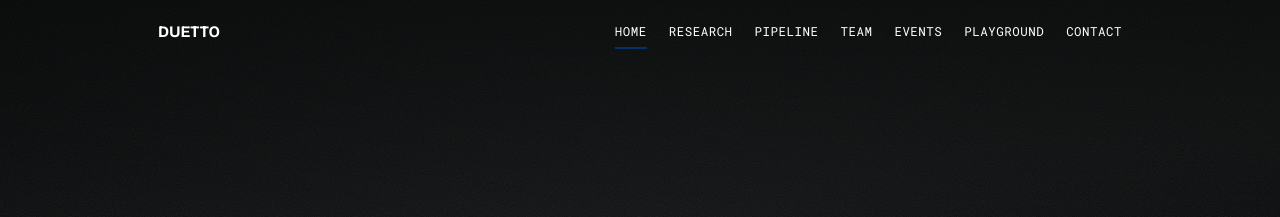
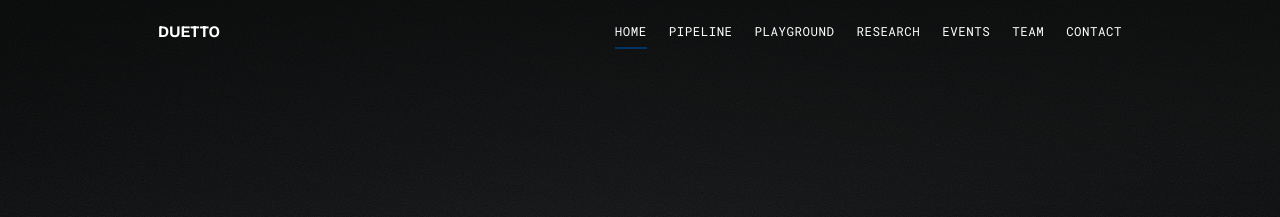
Before and after one commit to denise-lanzieri-csl/Duetto, a Jekyll site: the page built from index.md, in a window 1280 px wide. Shown: the top 217 px of the page. Built offline with Jekyll 4.4.1, drawn with Linux system fonts in a browser that asks for light colours.

Commit message:
change head site

```diff
--- a/_data/nav.yml
+++ b/_data/nav.yml
@@ -7,21 +7,20 @@
 - title: Home
   url: /
 
+- title: Pipeline
+  url: /pipeline/
+
+- title: Playground
+  url: /playground/
+
 - title: Research
   url: /research/
 
-- title: Pipeline
-  url: /pipeline/
-
+- title: Events
+  url: /events/
 
 - title: Team
   url: /team/
 
-- title: Events
-  url: /events/
-
-- title: Playground
-  url: /playground/
-
 - title: Contact
   url: /contact/
```
